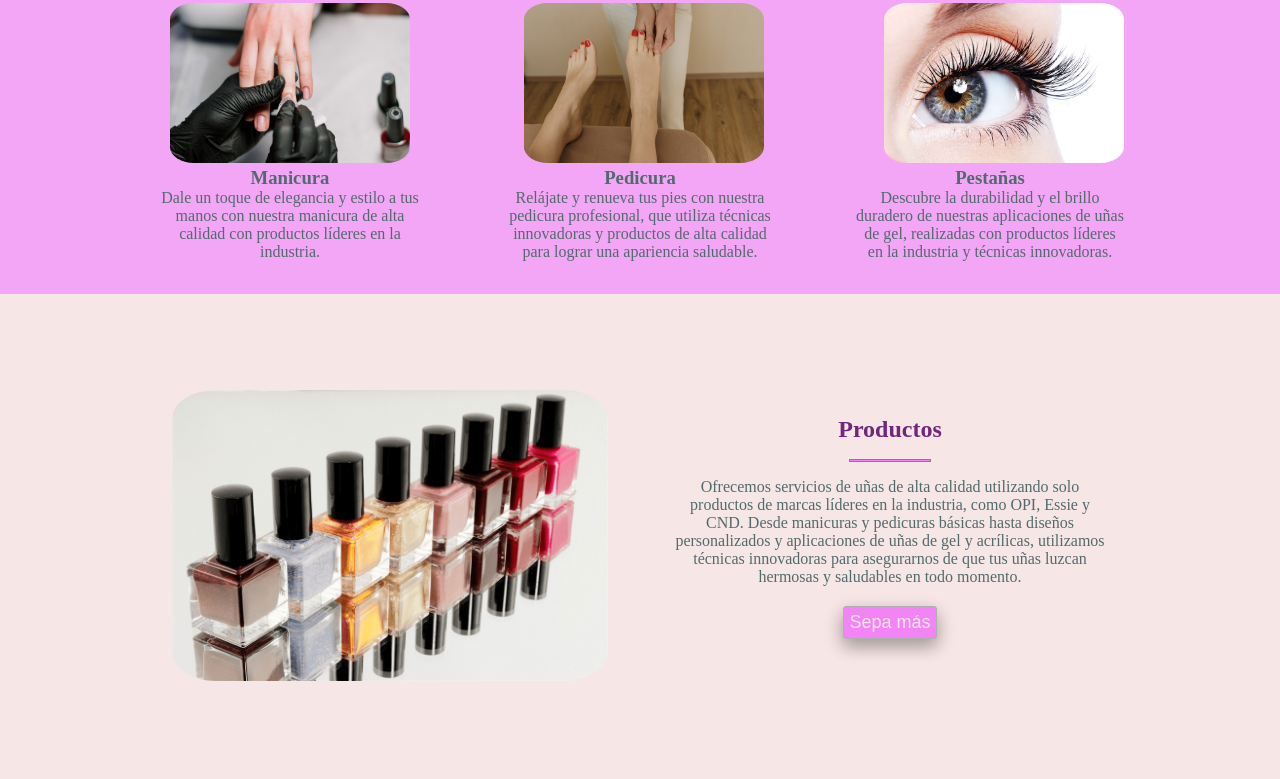
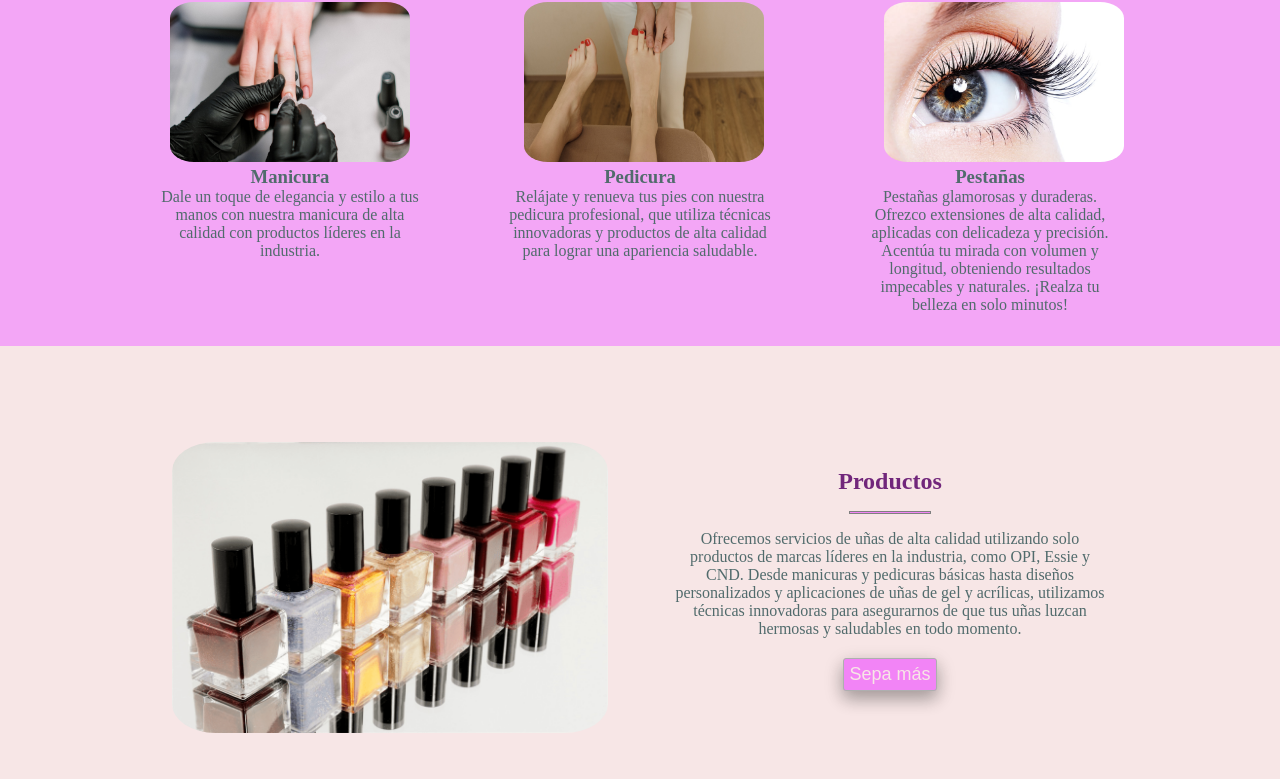
Before and after one commit to Lute86/tpocodo, a plain HTML site: page index.html in a window 1280 px wide. Shown: the part 971-1750 px from the top of the page. Drawn offline with Linux system fonts and the light colour scheme.

Commit message:
Correción de servicio de pestañas

```diff
--- a/index.html
+++ b/index.html
@@ -87,8 +87,7 @@
       <div class="columna-servicios">
         <a href="./servicios.html"><img class="servicios-img" src="./imagenes/pestanias.jpg" alt="pestañas" id="uñas"></a>
         <h3>Pestañas</h3>
-        <p>Descubre la durabilidad y el brillo duradero de nuestras aplicaciones de uñas de gel, realizadas con
-          productos líderes en la industria y técnicas innovadoras.</p>
+        <p>Pestañas glamorosas y duraderas. Ofrezco extensiones de alta calidad, aplicadas con delicadeza y precisión. Acentúa tu mirada con volumen y longitud, obteniendo resultados impecables y naturales. ¡Realza tu belleza en solo minutos!</p>
       </div>
     </div>
   </section>
```
